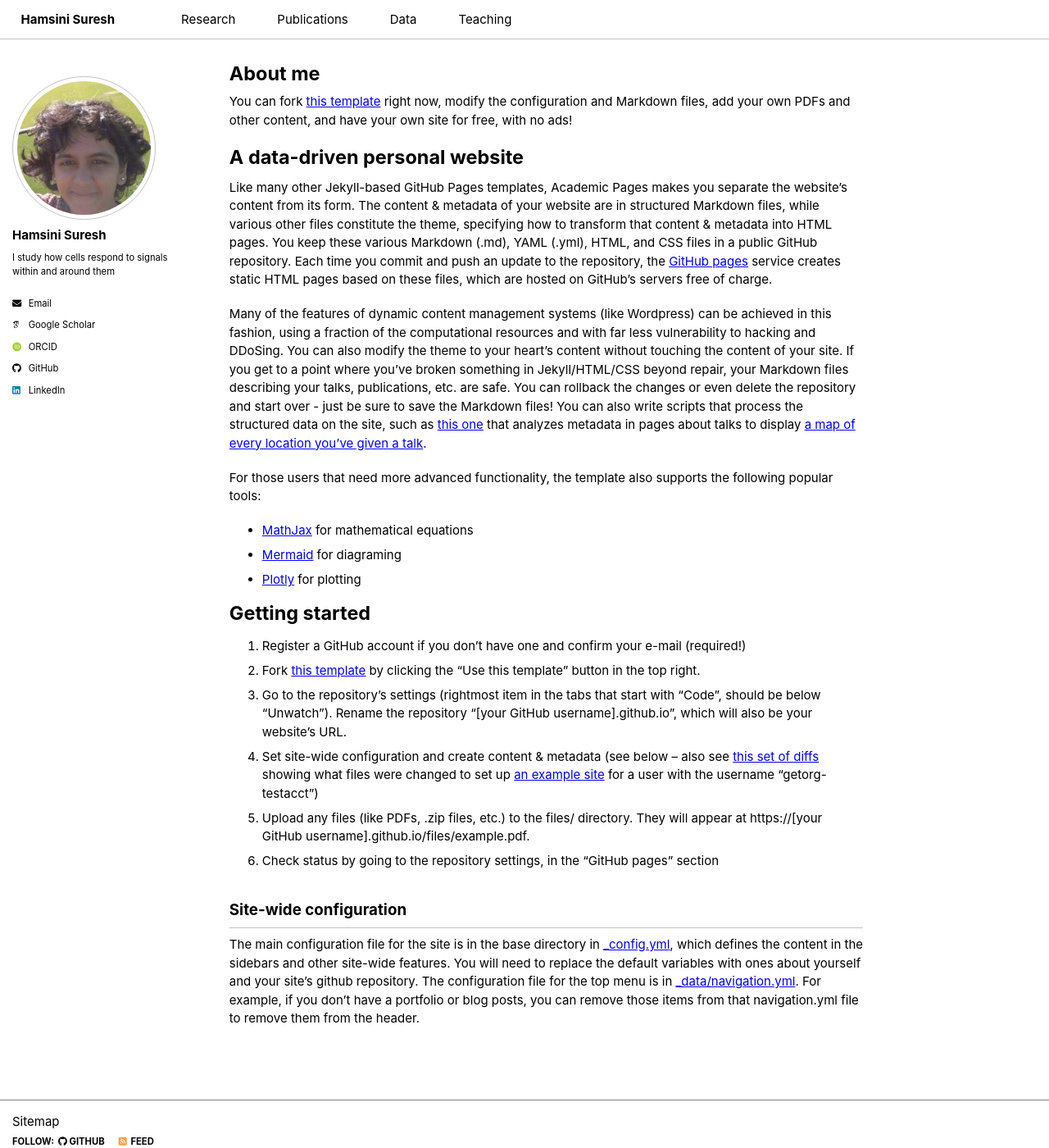
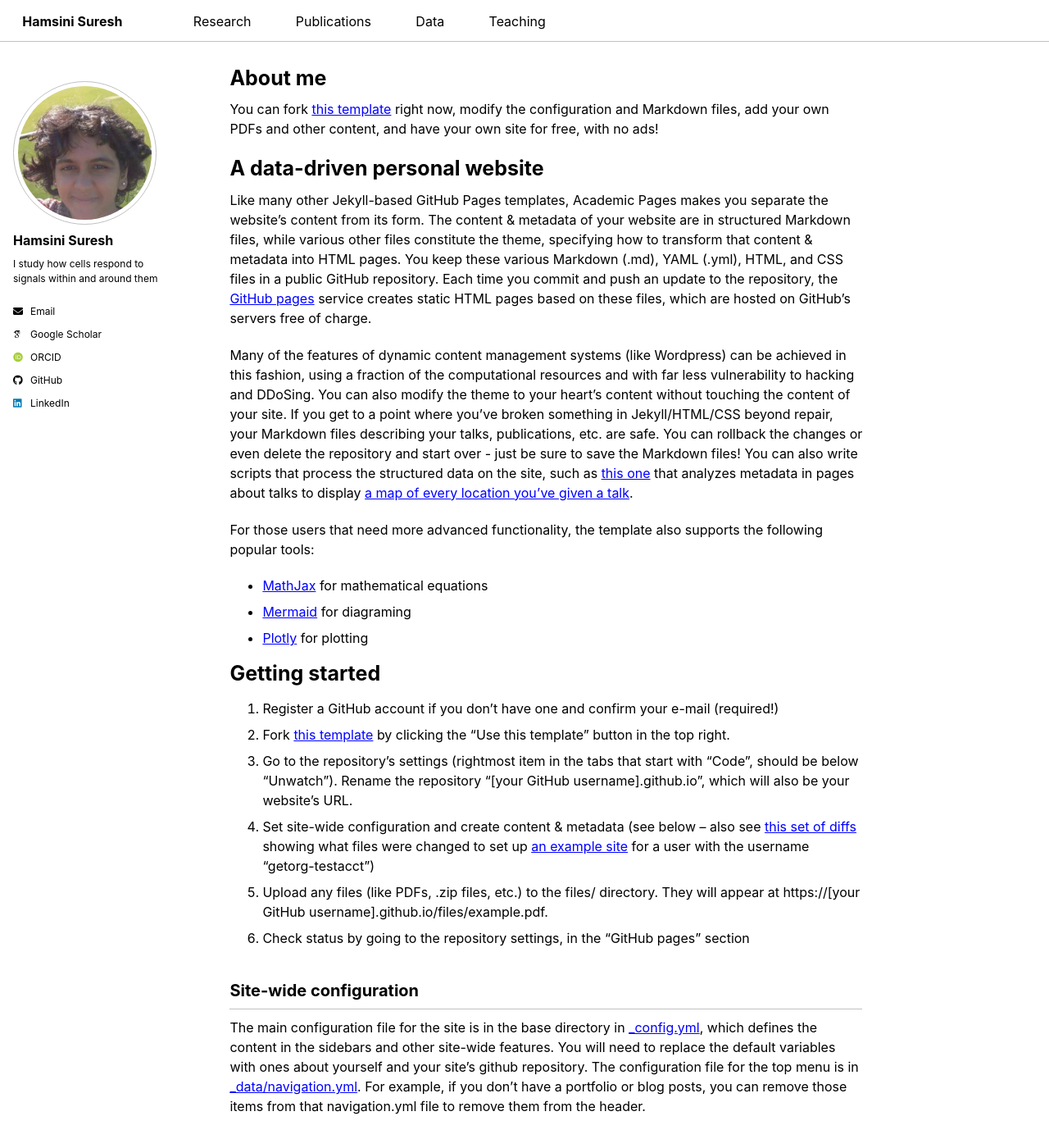
Before and after one commit to hamsinisuresh/hamsinisuresh.github.io, a Jekyll site: the page built from _pages/about.md, in a window 1280 px wide and 1400 px high. Shown: the whole window at 82% size. Built offline with Jekyll 4.4.1, drawn with Linux system fonts in a browser that asks for light colours; some web fonts are replaced; a script bundle is joined from its source files by our own code; library files that are not in the unit come from our copies.

Commit message:
Update main.scss

```diff
--- a/assets/css/main.scss
+++ b/assets/css/main.scss
@@ -156,7 +156,7 @@
 ================================ */
 
 html {
-  font-size: 15px !important;  /* default is usually 16px */
+  font-size: 16px !important;  /* default is usually 16px */
 }
 
 body {
```
